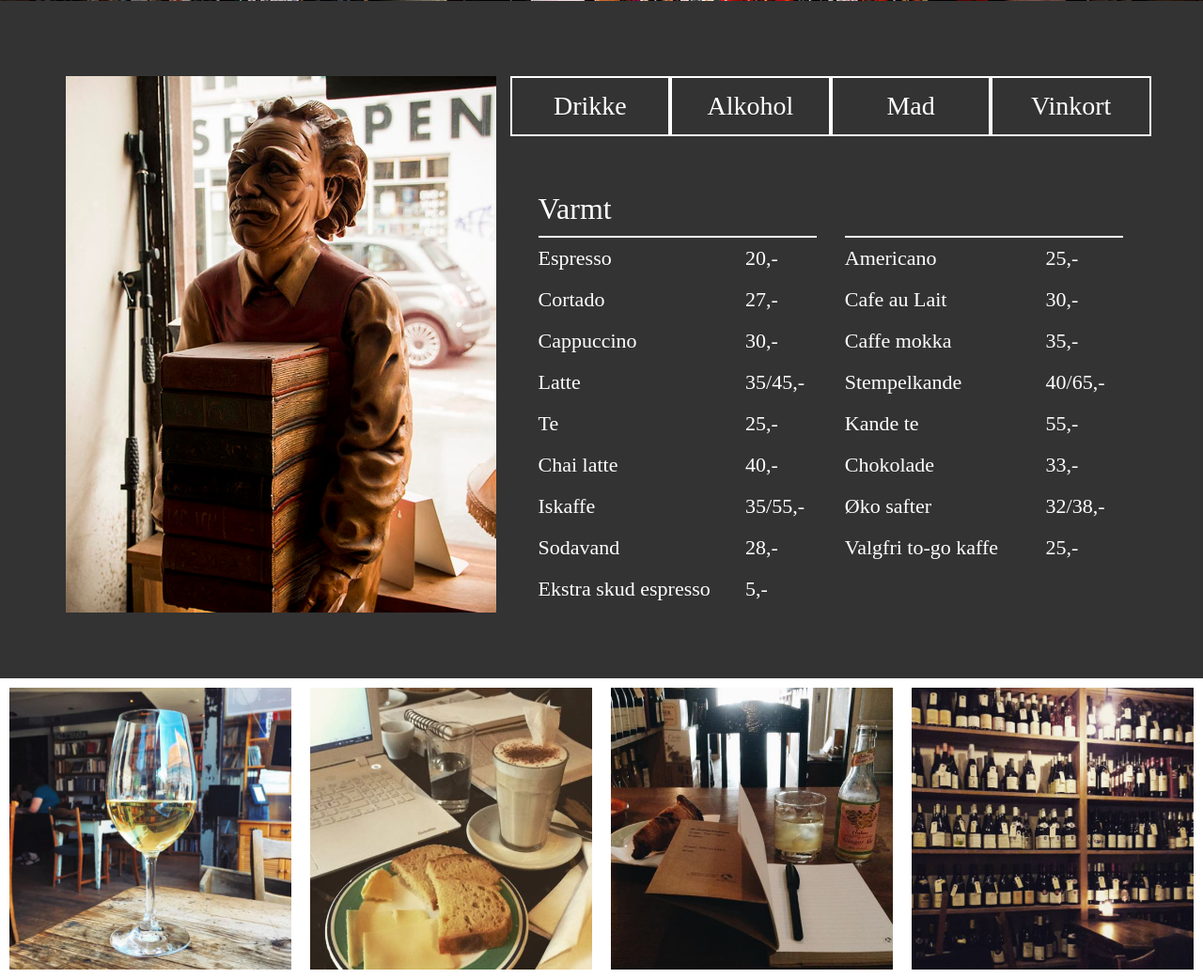
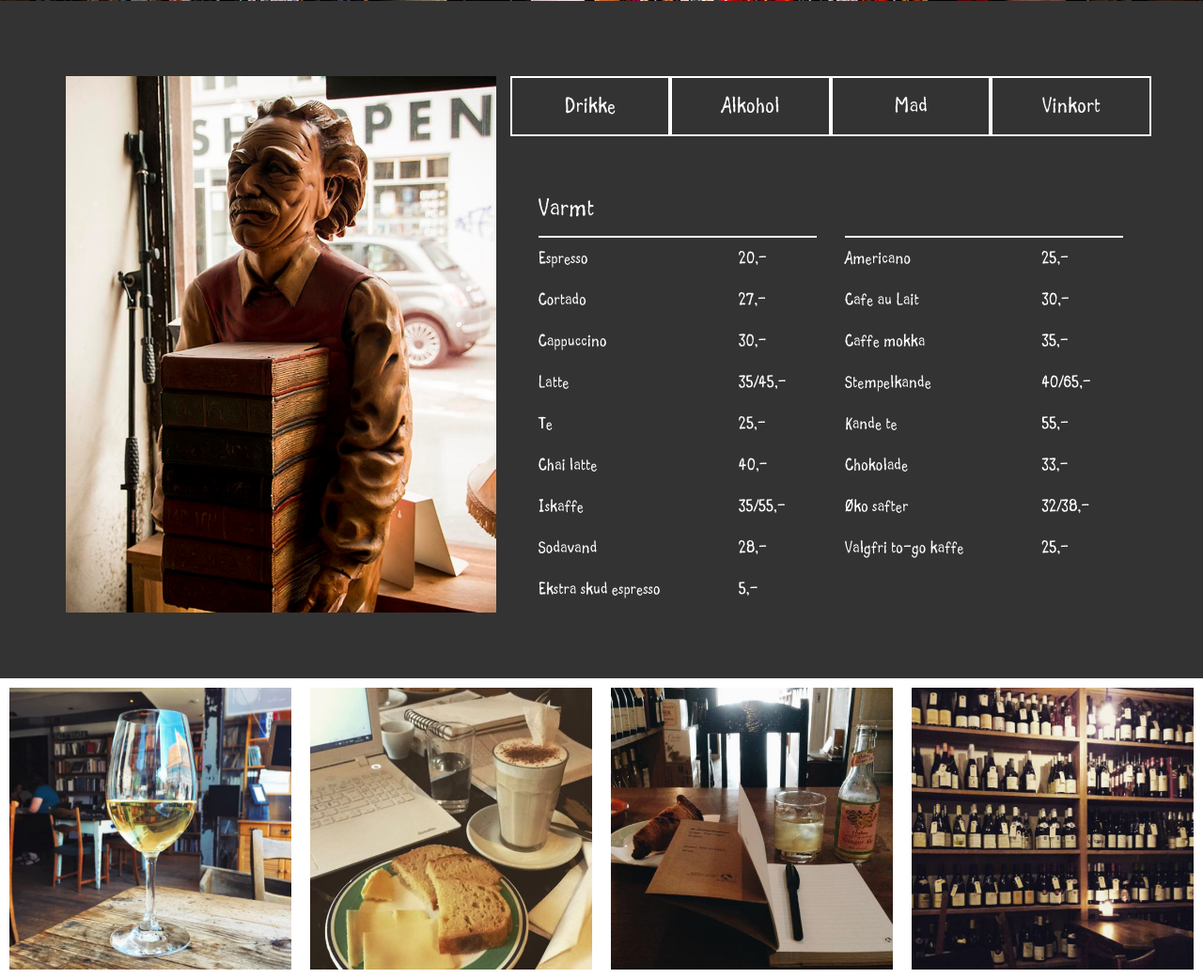
Before and after one commit to JeppeSBjerrum/projekt2.2, a PHP site: page /bogcafe.php in a window 1280 px wide. Shown: the part 1969-3010 px from the top of the page at 94% size. Run offline with PHP 8.4, Linux system fonts and the light colour scheme; some libraries are stand-ins or nearby versions.

Commit message:
Nu virker grumble også

```diff
--- a/css/stylesheet.css
+++ b/css/stylesheet.css
@@ -1,4 +1,7 @@
-@import url(../fonts/grumble_tt.ttf);
+@font-face {
+    font-family: Grumble;
+    src: url(../fonts/grumble_tt.ttf);
+}
 /*BASICS*/
 
 
```
